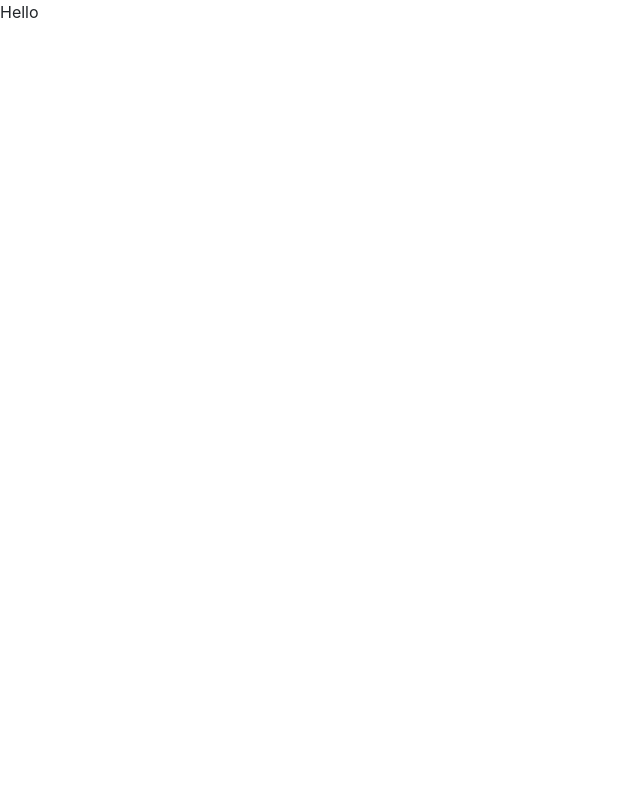
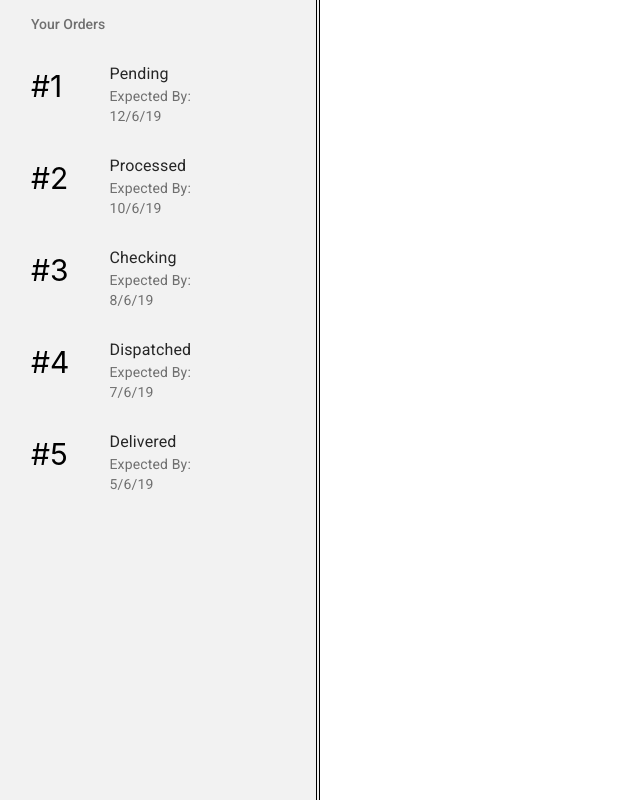
Before and after one commit to SupreethBaliga/EasySale, a React (Create React App) app in the folder client/: page / in a window 1280 px wide. Shown: the whole page, without its empty margins (0-640 px from the left). Built offline with nearby package versions, Linux system fonts and the light colour scheme.

Commit message:
OrderList and OrderListItem components have been added.

```diff
--- a/client/src/App.js
+++ b/client/src/App.js
@@ -3,19 +3,80 @@ import React, { Component } from 'react';
 import './App.css';
 //import ProductPage from './ProductPage/ProductPage';
 //import ProductListPage from './ProductListPage/ProductListPage';
+import OrderList from './OrderList/OrderList';
 class App extends Component {
-  constructor(props) {
-    super(props);
-    this.state = {
-      defaultValue: "100",
-      step: 100
-    }
+  // constructor(props) {
+  //   super(props);
+  //   this.state = {
+  //     defaultValue: "100",
+  //     step: 100
+  //   }
+  // }
+
+  props = {
+    orders: [
+      {
+        orderNumber: 1,
+        status: 'Pending',
+        expectedDate: '12/6/19'
+      },
+      {
+        orderNumber: 2,
+        status: 'Processed',
+        expectedDate: '10/6/19'
+      },
+      {
+        orderNumber: 3,
+        status: 'Checking',
+        expectedDate: '8/6/19'
+      },
+      {
+        orderNumber: 4,
+        status: 'Dispatched',
+        expectedDate: '7/6/19'
+      },
+      {
+        orderNumber: 5,
+        status: 'Delivered',
+        expectedDate: '5/6/19'
+      }
+    ]
   }
 
   render() {
+
+    let props = {
+      orders: [
+        {
+          orderNumber: 1,
+          status: 'Pending',
+          expectedDate: '12/6/19'
+        },
+        {
+          orderNumber: 2,
+          status: 'Processed',
+          expectedDate: '10/6/19'
+        },
+        {
+          orderNumber: 3,
+          status: 'Checking',
+          expectedDate: '8/6/19'
+        },
+        {
+          orderNumber: 4,
+          status: 'Dispatched',
+          expectedDate: '7/6/19'
+        },
+        {
+          orderNumber: 5,
+          status: 'Delivered',
+          expectedDate: '5/6/19'
+        }
+      ]
+    }
     return (
       <div>
-        Hello
+        <OrderList {...props} />
       </div>
     )
   }
--- /dev/null
+++ b/client/src/OrderList/OrderList.css
@@ -0,0 +1,5 @@
+.order-list {
+    background: #f2f2f2;
+    height: 100vh;
+    border-right: 4px double #000000;
+}
--- /dev/null
+++ b/client/src/OrderList/OrderList.js
@@ -0,0 +1,30 @@
+import React, { Component } from 'react';
+import './OrderList.css';
+import List from '@material-ui/core/List';
+import ListSubheader from '@material-ui/core/ListSubheader';
+import OrderListItem from '../OrderListItem/OrderListItem';
+
+class OrderList extends Component {
+
+    orderListItems = this.props.orders.map((order) => {
+        return (
+            <OrderListItem key={toString(order.orderNumber)} {...order} />
+        )
+    });
+
+    render() {
+        return (
+            <div className="col-md-3 order-list">
+                <List subheader={
+                    <ListSubheader>
+                        Your Orders
+                </ListSubheader>
+                } component="nav">
+                    {this.orderListItems}
+                </List>
+            </div>
+        )
+    }
+}
+
+export default OrderList;
--- /dev/null
+++ b/client/src/OrderListItem/OrderListItem.css
@@ -0,0 +1,37 @@
+.orderNumber {
+    font-size: 30px;
+    color: #000000;
+}
+
+/* .status {
+    display: inline;
+} */
+
+.order-info {
+   color: #262626;
+}
+
+.list-item {
+    padding: 0 !important;
+    width: 100%;
+    outline:0;
+    /* text-decoration: none; */
+}
+
+.list-item :hover {
+    background: #b3b3b3;
+    /* text-decoration: none; */
+}
+
+a:hover {
+    text-decoration: none;
+}
+
+.list-item :active {
+    background: #b3b3b3;
+}
+
+.arrow {
+    color: #f2f2f2;
+    font-size: 35px;
+}
--- /dev/null
+++ b/client/src/OrderListItem/OrderListItem.js
@@ -0,0 +1,26 @@
+import React, { Component } from 'react';
+import ListItem from '@material-ui/core/ListItem';
+import ListItemAvatar from '@material-ui/core/ListItemAvatar';
+import ListItemText from '@material-ui/core/ListItemText';
+import './OrderListItem.css';
+
+class OrderListItem extends Component {
+    render() {
+        return (
+            <a className='list-item' href="https://www.google.com">
+                <ListItem alignItems='flex-start'>
+                    <ListItemAvatar>
+                        <span className="orderNumber">&#35;{this.props.orderNumber}</span>
+                    </ListItemAvatar>
+                    &nbsp;&nbsp;&nbsp;&nbsp;&nbsp;
+                    <ListItemText primary={this.props.status} secondary={'Expected By: ' + this.props.expectedDate} className='order-info' />
+                    <ListItemAvatar>
+                        <i className='material-icons arrow'>arrow_forward_ios</i>
+                    </ListItemAvatar>
+                </ListItem>
+            </a>
+        );
+    }
+}
+
+export default OrderListItem;
```
